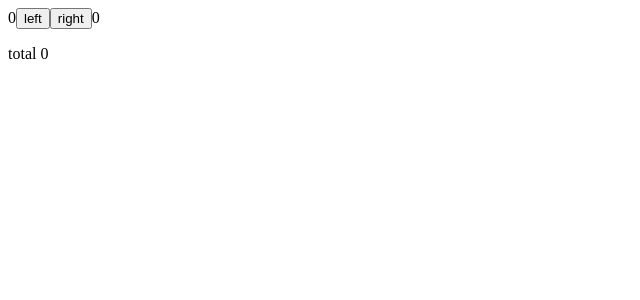
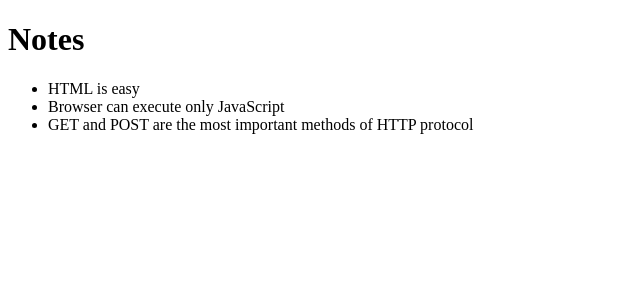
Before and after one commit to vchlinnn/web-frontend-prac, a React (Vite) app: page / in a window 1280 px wide. Shown: the top 300 px of the page, without its empty margins (0-640 px from the left). Built offline with nearby package versions, Linux system fonts and the light colour scheme.

Commit message:
Start part 2 application

```diff
--- a/src/App.jsx
+++ b/src/App.jsx
@@ -1,45 +1,17 @@
-import { useState } from 'react'
-
+// import { useState } from 'react'
+/* eslint-disable react/prop-types */
 // Define a React component with the name App
-/*
-const App = () => {
-  return (
-    <div>
-      <p>Hello world</p>
-    </div>
-  )
-}
- */
-
-const App = () => {
-  const [left, setLeft] = useState(0)
-  const [right, setRight] = useState(0)
-
-  const [allClicks, setAll] = useState([])
-  const [total, setTotal] = useState(0)
-
-  const handleLeftClick = () => {
-    setAll(allClicks.concat('L'))
-    const updatedLeft = left + 1
-    setLeft(updatedLeft)
-    setTotal(updatedLeft + right)
-  }
-
-  const handleRightClick = () => {
-    setAll(allClicks.concat('R'))
-    setRight(right + 1)
-    setTotal(left + right)
-  }
+const App = (props) => {
+  const { notes } = props
 
   return (
     <div>
-      {left}
-      <button onClick={handleLeftClick}>left</button>
-      <button onClick={handleRightClick}>right</button>
-      {right}
-
-      <p>{allClicks.join(' ')}</p>
-      <p>total {total}</p>
+      <h1>Notes</h1>
+      <ul>
+        <li>{notes[0].content}</li>
+        <li>{notes[1].content}</li>
+        <li>{notes[2].content}</li>
+      </ul>
     </div>
   )
 }
--- a/src/main.jsx
+++ b/src/main.jsx
@@ -1,6 +1,26 @@
+//import React from 'react'
 import ReactDOM from 'react-dom/client'
 
 import App from './App'
 
-// Render its contents into the div-element, defined in the file index.html, having the id value 'root'
-ReactDOM.createRoot(document.getElementById('root')).render(<App />)
+const notes = [
+  {
+    id: 1,
+    content: 'HTML is easy',
+    important: true
+  },
+  {
+    id: 2,
+    content: 'Browser can execute only JavaScript',
+    important: false
+  },
+  {
+    id: 3,
+    content: 'GET and POST are the most important methods of HTTP protocol',
+    important: true
+  }
+]
+
+ReactDOM.createRoot(document.getElementById('root')).render(
+  <App notes={notes} />
+)
```
